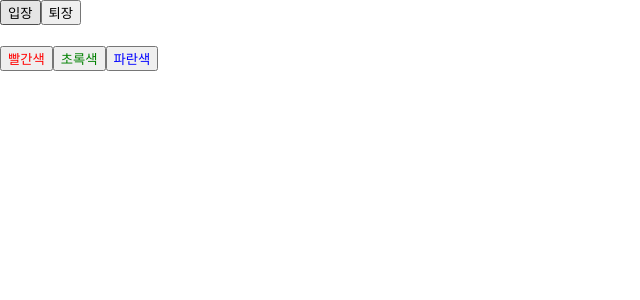
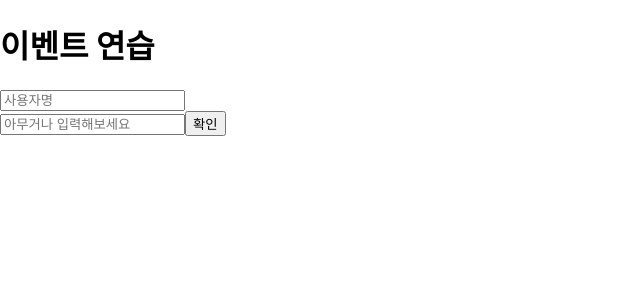
Before and after one commit to yeLyn36/react_study, a React (Create React App) app: page / in a window 1280 px wide. Shown: the top 300 px of the page, without its empty margins (0-640 px from the left). Built offline with nearby package versions, Linux system fonts and the light colour scheme.

Commit message:
handling events (class component)

```diff
--- a/src/App.js
+++ b/src/App.js
@@ -1,9 +1,9 @@
 import React from 'react';
 import './App.css';
-import Say from './Say';
+import EventPractice from './EventPractice';
 
 const App = () => {
-  return <Say />;
+  return <EventPractice />;
 };
 
 export default App;
--- /dev/null
+++ b/src/EventPractice.js
@@ -0,0 +1,55 @@
+import React, { Component } from 'react';
+
+class EventPractice extends Component {
+  state = {
+    username: '',
+    message: ''
+  };
+
+  handleChange = e => {
+    this.setState({
+      [e.target.name]: e.target.value
+    });
+  };
+
+  handleClick = e => {
+    alert(this.state.username + ' : ' + this.state.message);
+    this.setState({
+      username: '',
+      message: ''
+    });
+  };
+
+  handleKeyPress = e => {
+    if (e.key === 'Enter') {
+      this.handleClick();
+    }
+  };
+
+  render() {
+    return (
+      <div>
+        <h1>이벤트 연습</h1>
+        <input
+          type="text"
+          name="username"
+          placeholder="사용자명"
+          value={this.state.username}
+          onChange={this.handleChange}
+        />
+        <br />
+        <input
+          type="text"
+          name="message"
+          placeholder="아무거나 입력해보세요"
+          value={this.state.message}
+          onChange={this.handleChange}
+          onKeyPress={this.handleKeyPress}
+        />
+        <button onClick={this.handleClick}>확인</button>
+      </div>
+    );
+  }
+}
+
+export default EventPractice;
--- a/src/Say.js
+++ b/src/Say.js
@@ -1,5 +1,4 @@
 import React, { useState } from 'react';
-import { cpus } from 'os';
 
 const Say = () => {
   const [message, setMessage] = useState('');
```
